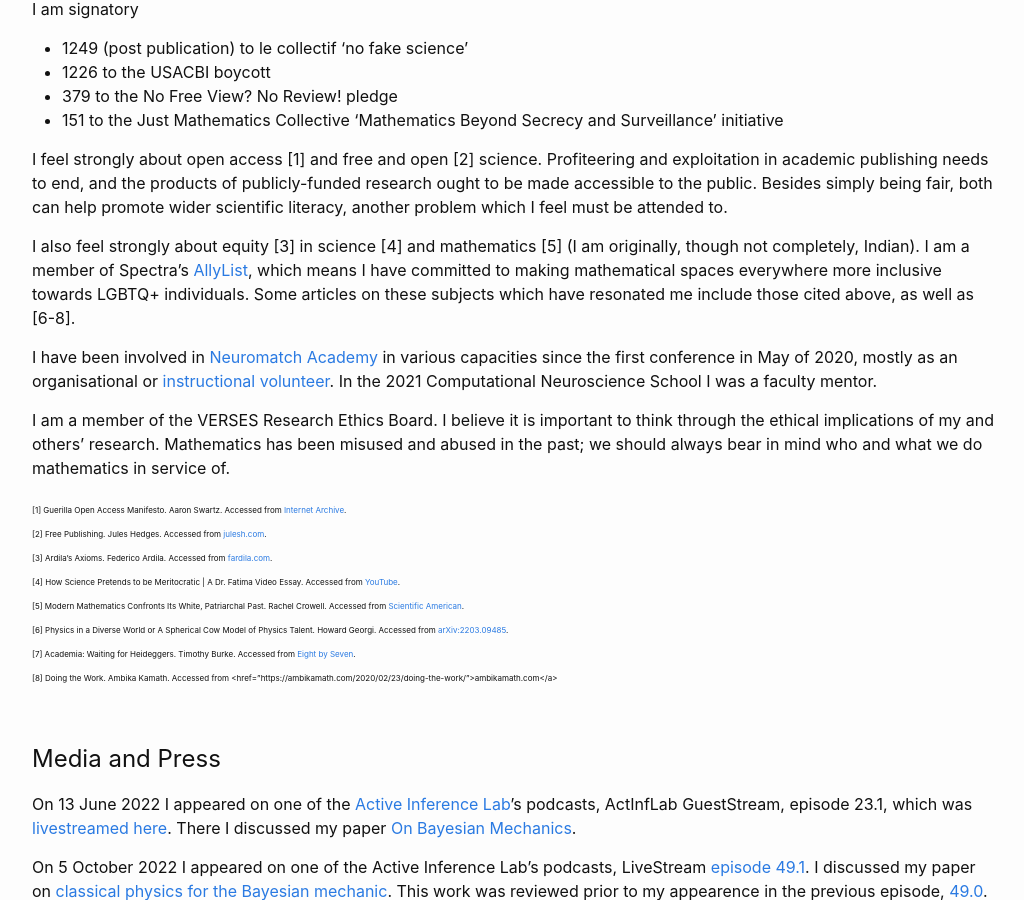
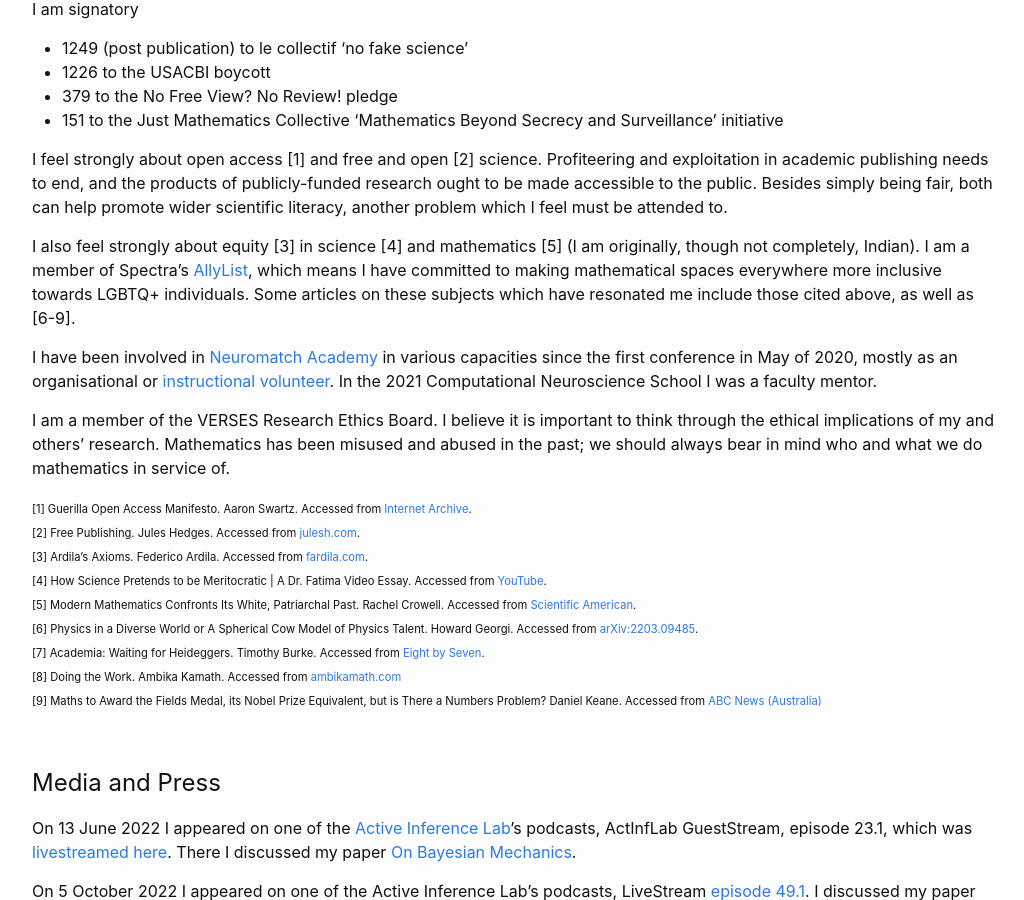
Before and after one commit to DARSakthi/DARSakthi.github.io, a Jekyll site: the page built from other.markdown, in a window 1280 px wide and 900 px high, scrolled down 254 px. Shown: the whole window, without its empty margins (126-1150 px from the left). Built offline with Jekyll 4.4.1, drawn with Linux system fonts in a browser that asks for light colours.

Commit message:
Added resource + misprint corrected

```diff
--- a/other.markdown
+++ b/other.markdown
@@ -17,13 +17,13 @@ I am signatory
 
 I feel strongly about open access [1] and free and open [2] science. Profiteering and exploitation in academic publishing needs to end, and the products of publicly-funded research ought to be made accessible to the public. Besides simply being fair, both can help promote wider scientific literacy, another problem which I feel must be attended to.
 
-I also feel strongly about equity [3] in science [4] and mathematics [5] (I am originally, though not completely, Indian). I am a member of Spectra's [AllyList](http://lgbtmath.org/People.html), which means I have committed to making mathematical spaces everywhere more inclusive towards LGBTQ+ individuals. Some articles on these subjects which have resonated me include those cited above, as well as [6-8].
+I also feel strongly about equity [3] in science [4] and mathematics [5] (I am originally, though not completely, Indian). I am a member of Spectra's [AllyList](http://lgbtmath.org/People.html), which means I have committed to making mathematical spaces everywhere more inclusive towards LGBTQ+ individuals. Some articles on these subjects which have resonated me include those cited above, as well as [6-9].
 
 I have been involved in [Neuromatch Academy](https://academy.neuromatch.io) in various capacities since the first conference in May of 2020, mostly as an organisational or [instructional volunteer](https://darsakthi.github.io/teaching/2020-NMA). In the 2021 Computational Neuroscience School I was a faculty mentor.
 
 I am a member of the VERSES Research Ethics Board. I believe it is important to think through the ethical implications of my and others’ research. Mathematics has been misused and abused in the past; we should always bear in mind who and what we do mathematics in service of.
 
-<span style="font-size:0.5em;">
+<span style="font-size:0.7em;">
   [1] Guerilla Open Access Manifesto. Aaron Swartz. Accessed from <a href="https://archive.org/stream/GuerillaOpenAccessManifesto/Goamjuly2008_djvu.txt">Internet Archive</a>.
   [2] Free Publishing. Jules Hedges. Accessed from <a href="https://julesh.com/2021/02/16/free-publishing/">julesh.com</a>.
   [3] Ardila's Axioms. Federico Ardila. Accessed from <a href="http://fardila.com">fardila.com</a>.
@@ -31,7 +31,8 @@ I am a member of the VERSES Research Ethics Board. I believe it is important to
   [5] Modern Mathematics Confronts Its White, Patriarchal Past. Rachel Crowell. Accessed from <a href="https://www.scientificamerican.com/article/modern-mathematics-confronts-its-white-patriarchal-past/">Scientific American</a>.
   [6] Physics in a Diverse World or A Spherical Cow Model of Physics Talent. Howard Georgi. Accessed from <a href="https://arxiv.org/abs/2203.09485">arXiv:2203.09485</a>.
   [7] Academia: Waiting for Heideggers. Timothy Burke. Accessed from <a href="https://timothyburke.substack.com/p/academia-waiting-for-heideggers">Eight by Seven</a>.
-  [8] Doing the Work. Ambika Kamath. Accessed from <href="https://ambikamath.com/2020/02/23/doing-the-work/">ambikamath.com</a>
+  [8] Doing the Work. Ambika Kamath. Accessed from <a href="https://ambikamath.com/2020/02/23/doing-the-work/">ambikamath.com</a>
+  [9] Maths to Award the Fields Medal, its Nobel Prize Equivalent, but is There a Numbers Problem? Daniel Keane. Accessed from <a href="https://www.abc.net.au/news/2022-06-28/fields-medal-female-inclusion-a-challenge-in-maths-award/101161564">ABC News (Australia)</a>
 </span>
 
 &nbsp;
```
